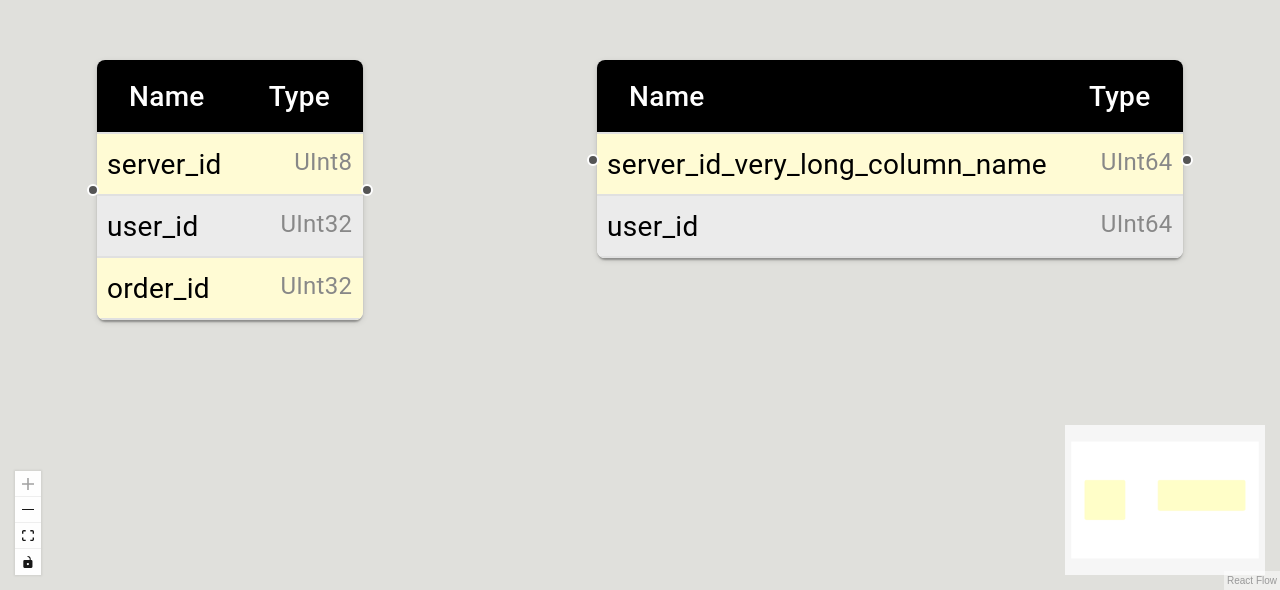
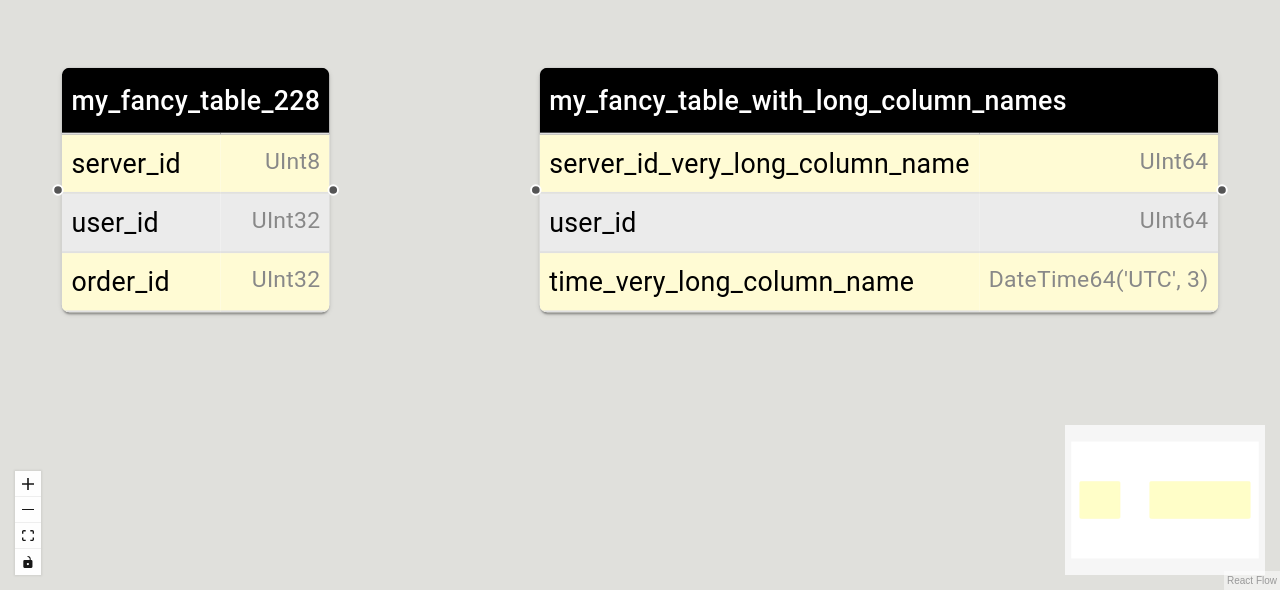
Before and after one commit to MikeAmputer/clickhouse-flow, a Next.js app: page / in a window 1280 px wide. Shown: the part 210-800 px from the top of the page. Built offline with nearby package versions, Linux system fonts and the light colour scheme.

Commit message:
Put table name to a header

```diff
--- a/app/components/ChTable.tsx
+++ b/app/components/ChTable.tsx
@@ -8,15 +8,15 @@ import {
     TableRow,
     Paper,
 } from '@mui/material';
-import { tableCellClasses } from '@mui/material/TableCell';
 import { styled } from '@mui/material/styles';
 import ChColumn, { ChColumnProps } from './ChColumn';
 
-const StyledTableCell = styled(TableCell)(({ theme }) => ({
-    [`&.${tableCellClasses.head}`]: {
-        backgroundColor: theme.palette.common.black,
-        color: theme.palette.common.white,
-    },
+const StyledTableHeadCell = styled(TableCell)(({ theme }) => ({
+    backgroundColor: '#000',
+    color: '#fff',
+    fontSize: 14,
+    textAlign: 'left',
+    padding: '5px',
 }));
 
 export type ChTableProps = {
@@ -30,8 +30,9 @@ const ChTable: React.FC<ChTableProps> = (table) => {
             <Table size={'small'}>
                 <TableHead>
                     <TableRow>
-                        <StyledTableCell>Name</StyledTableCell>
-                        <StyledTableCell>Type</StyledTableCell>
+                        <StyledTableHeadCell align="center" colSpan={2}>
+                            {table.name}
+                        </StyledTableHeadCell>
                     </TableRow>
                 </TableHead>
                 <TableBody>
--- a/app/page.tsx
+++ b/app/page.tsx
@@ -10,6 +10,7 @@ const cols1: ChColumnProps[] = [
 const cols2: ChColumnProps[] = [
   { position: 1, name: 'server_id_very_long_column_name', type: 'UInt64', defaultKind: '', defaultExpression: '' },
   { position: 2, name: 'user_id', type: 'UInt64', defaultKind: '', defaultExpression: '' },
+  { position: 3, name: 'time_very_long_column_name', type: 'DateTime64(\'UTC\', 3)', defaultKind: 'MATERIALIZED', defaultExpression: 'utcNow' },
 ];
 
 
@@ -17,8 +18,8 @@ export default function Home() {
   return (
     <div style={{ height: '100vh' }}>
       <ChFlow tableNodes={[
-        { table: { name: 'table1', columns: cols1 } },
-        { table: { name: 'table2', columns: cols2 } }
+        { table: { name: 'my_fancy_table_228', columns: cols1 } },
+        { table: { name: 'my_fancy_table_with_long_column_names', columns: cols2 } }
       ]} />
     </div>
   );
```
